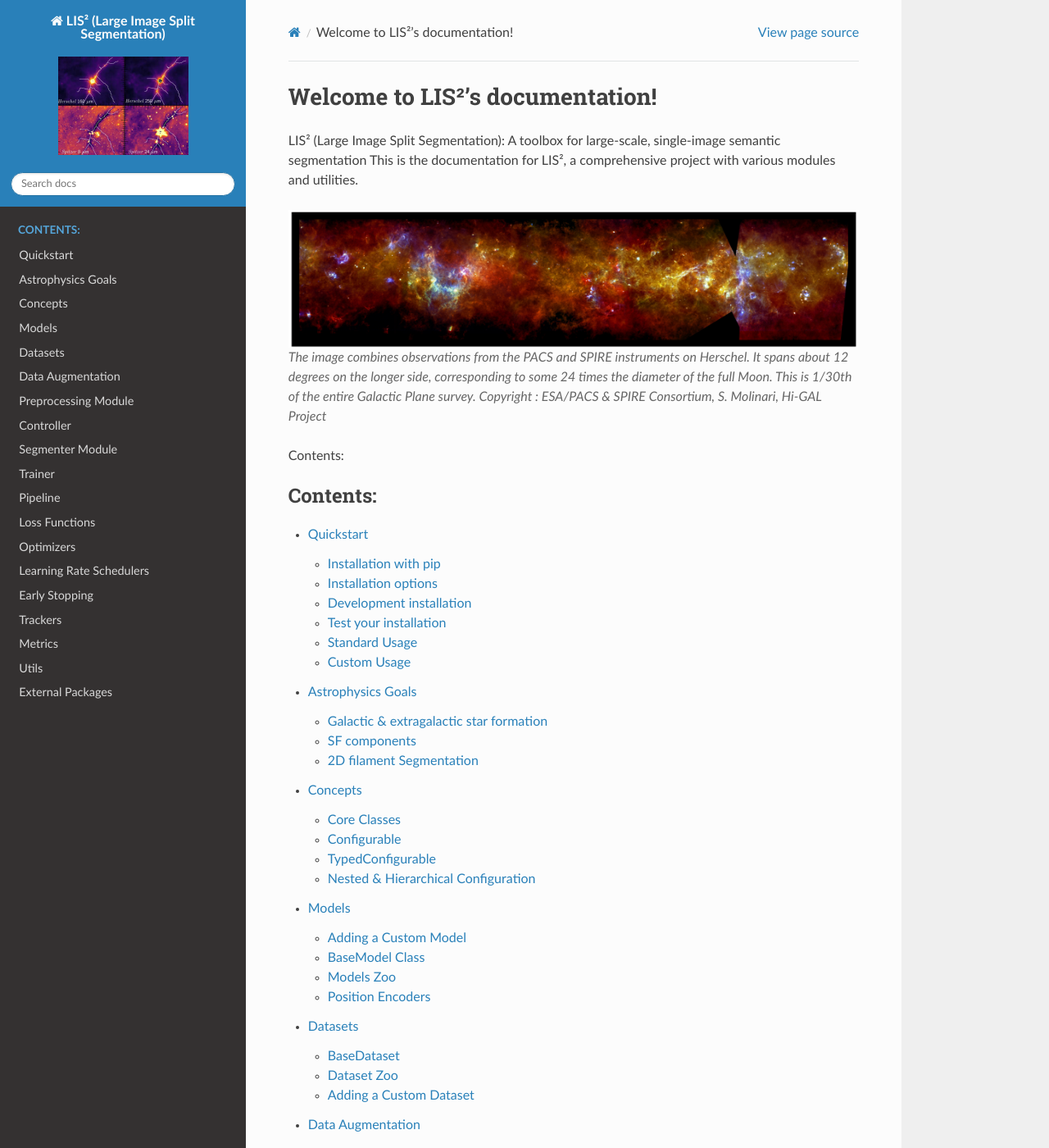
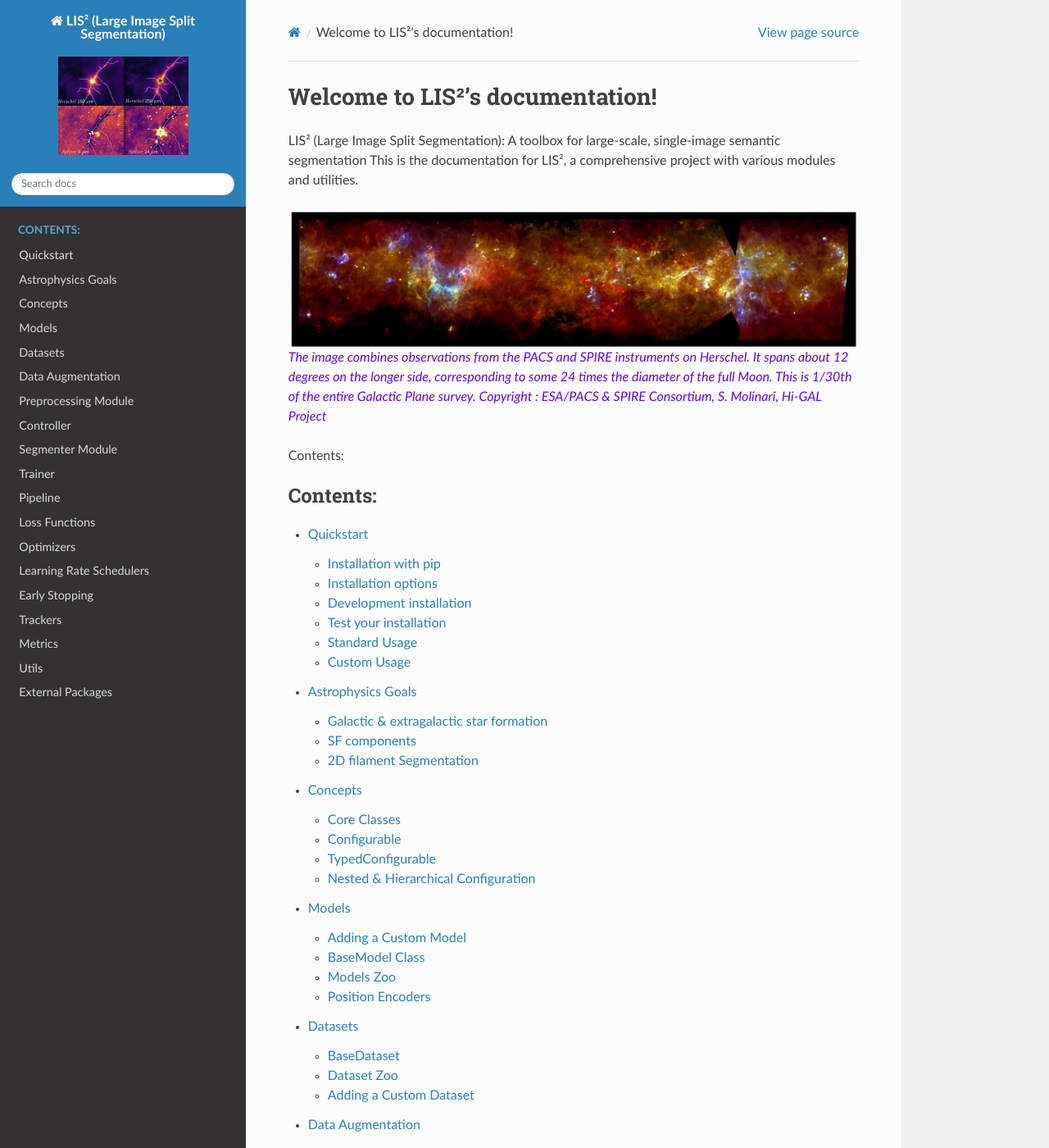
Before and after one commit to multi-learn/lis2, a Sphinx documentation site: the page built from docs/source/index.rst, in a window 1280 px wide and 1400 px high. Shown: the whole window at 82% size. Built offline with Sphinx 7.4.7 and the Read the Docs theme 3.1.0, drawn with Linux system fonts in a browser that asks for light colours.

Commit message:
Edit custom.css

```diff
--- a/docs/source/_static/custom.css
+++ b/docs/source/_static/custom.css
@@ -1,4 +1,4 @@
 .rst-content figure figcaption {
     font-size: 0.8em;
-    color: #666;
+    color: #6205ed;
 }
```
